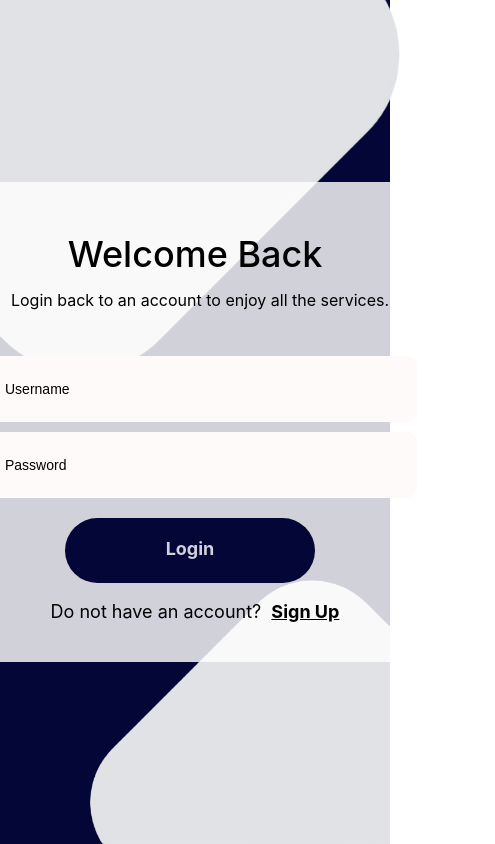
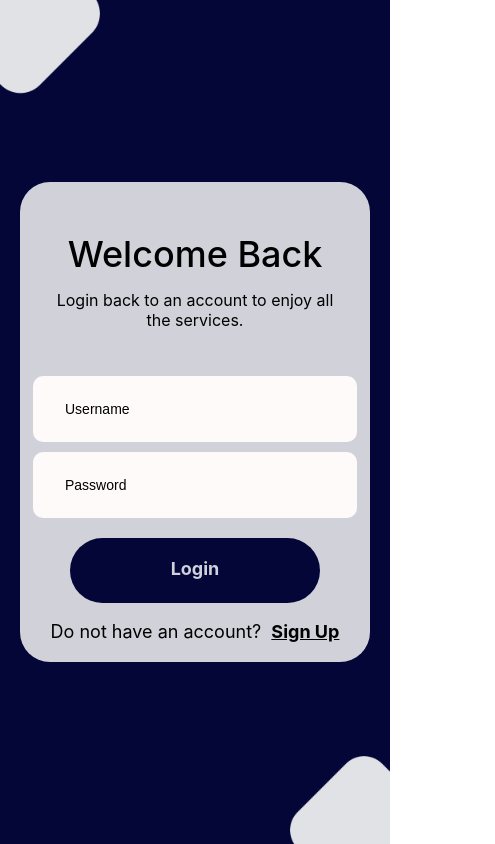
Before and after one commit to hasanjunaid/Product-Scout-Front-End, a React (Create React App) app: page /login in a window 390 px wide. Shown: the whole page, 495 px wide, since content can reach past the window. Built offline with nearby package versions, Linux system fonts and the light colour scheme.

Commit message:
Update signup.css

```diff
--- a/src/Components/CSS/signup.css
+++ b/src/Components/CSS/signup.css
@@ -139,3 +139,84 @@
   margin-top: -18px;
   position: relative;
 }
+
+
+@media only screen and (max-width: 700px) {
+
+  .mainsignin{
+    position: absolute;
+    height: 630px;
+    width: 350px;
+    background-color: rgba(255, 255, 255, 0.817);
+    border-radius: 30px;
+    top: 50%;
+    left: 50%;
+    transform:translate(-50%,-50%);
+}
+.mainlogin{
+  position: absolute;
+  height: 480px;
+  width: 350px;
+  background-color: rgba(255, 255, 255, 0.817);
+  border-radius: 30px;
+  top: 50%;
+  left: 50%;
+  transform:translate(-50%,-50%);
+}
+
+.p1{
+  text-align: center;
+  width: 80%;
+  margin-left: 35px;
+  margin-top: -10px;
+  justify-content: center;
+}
+.search-input-login{
+  position: relative;
+    padding: 8px 12px;
+    padding-left: 32px;
+    font-size: 16px;
+    background-color: #fffafa;
+    border: none;
+    border-radius: 10px;
+    outline: none;
+    height: 50px;
+    width: 280px;
+    margin-top: 10px;
+}
+
+.button-signup{
+  cursor: pointer;
+  height: 45px;
+  width: 250px;
+  padding-top: 20px;
+  background-color: #030637;
+  color: rgba(255, 255, 255, 0.817);
+  font-size: large;
+  font-weight: 700;
+  text-align: center;
+  border-radius: 50px;
+  justify-content: center;
+  margin-left: 50px;
+  margin-top: 20px;
+  transition: background-color 0.3s ease, color 0.3s ease, border-color 0.3s ease; /* Smooth transition */
+
+}
+.a1{
+  position: absolute;
+  height: 100px;
+  bottom: 0px;
+  right: 0px;
+
+
+}
+
+.a2{
+  position: absolute;
+  height: 100px;
+  top:0px;
+  left: 0px;
+}
+
+
+}
```
